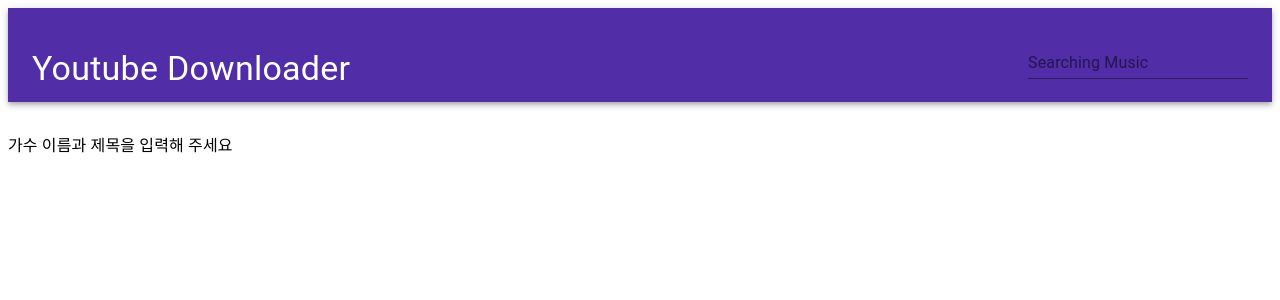
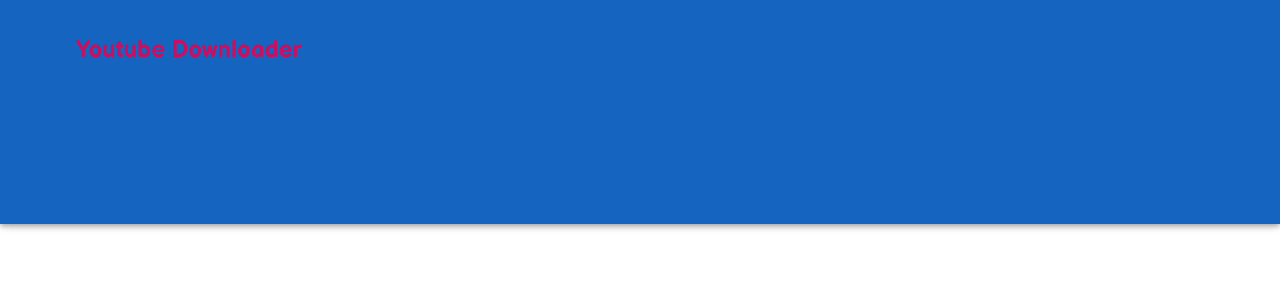
Before and after one commit to ChaMyungjun/yendi, a React app in the folder front-end/: page / in a window 1280 px wide. Shown: the top 300 px of the page. Built offline with nearby package versions, Linux system fonts and the light colour scheme.

Commit message:
main page style change

```diff
--- a/front-end/package.json
+++ b/front-end/package.json
@@ -19,6 +19,7 @@
     "@types/react": "^16.9.0",
     "@types/react-dom": "^16.9.0",
     "@types/react-redux": "^7.1.9",
+    "@types/react-router-dom": "^5.1.6",
     "@typescript-eslint/eslint-plugin": "^2.10.0",
     "@typescript-eslint/parser": "^2.10.0",
     "axios": "^0.20.0",
@@ -65,7 +66,9 @@
     "react-app-polyfill": "^1.0.6",
     "react-dev-utils": "^10.2.1",
     "react-dom": "^16.13.1",
+    "react-helmet-async": "^1.0.7",
     "react-redux": "^7.2.1",
+    "react-router-dom": "^5.2.0",
     "redux": "^4.0.5",
     "redux-actions": "^2.6.5",
     "redux-saga": "^1.1.3",
--- a/front-end/src/components/public/Appbar/SearchingAppbar.module.css
+++ b/front-end/src/components/public/Appbar/SearchingAppbar.module.css
@@ -1,16 +1,26 @@
+@import url("https://fonts.googleapis.com/css2?family=Fira+Code:wght@700&display=swap");
+@import url("https://fonts.googleapis.com/css2?family=Balsamiq+Sans:wght@700&display=swap");
+
 .form {
   display: flex;
   flex-direction: column;
   align-items: center;
-  padding-bottom: 2rem;
+  padding-bottom: 6.3rem;
   margin: 0 auto;
 }
 
 .title {
-  font-family: sans-serif;
+  font-family: "Balsamiq Sans", cursive;
+  font-weight: bolder;
+  text-decoration: none;
+  font-size: 1.5rem;
+  font-weight: 800;
+  padding-left: 3.25rem;
+  color: #c51162;
+
   flex-grow: 1;
   align-self: flex-end;
-  padding-top: 2.5rem;
+  padding-top: 2rem;
 }
 
 .toolBar {
--- a/front-end/src/components/public/Appbar/SearchingAppbar.tsx
+++ b/front-end/src/components/public/Appbar/SearchingAppbar.tsx
@@ -4,11 +4,12 @@
 import styles from "./SearchingAppbar.module.css";
 import SearchTitle from "../../search/searchTitle";
 import { createMuiTheme, ThemeProvider } from "@material-ui/core";
+import {Link} from 'react-router-dom'
 
 const theme = createMuiTheme({
   palette: {
     primary: {
-      main: "#512da8",
+      main: "#1565c0",
     },
     secondary: {
       main: "#ff6e40",
@@ -42,18 +43,12 @@
     return (
       <ThemeProvider theme={theme}>
         <div className={styles.form}>
-          <AppBar position="static">
+          <AppBar position="fixed" style = {{paddingBottom: "10rem"}}>
             <Toolbar className={styles.toolBar}>
-              <Typography
-                variant="h4"
-                component="h2"
-                noWrap
-                gutterBottom
-                className={styles.title}
-              >
+              <Link to = "/" className = {styles.title}>
                 Youtube Downloader
-              </Typography>
-              <SearchTitle handleTitleChange={this.props.handleChangeSearch} />
+              </Link>
+              {/* <SearchTitle handleTitleChange={this.props.handleChangeSearch} /> */}
             </Toolbar>
           </AppBar>
         </div>
--- a/front-end/src/index.tsx
+++ b/front-end/src/index.tsx
@@ -1,5 +1,6 @@
 import React from "react";
 import ReactDOM from "react-dom";
+import {BrowserRouter} from 'react-router-dom'
 import App from "./App";
 
 import { Provider } from "mobx-react";
@@ -9,7 +10,9 @@
 
 ReactDOM.render(
   <Provider store = {store}>
+    <BrowserRouter>
     <App />
+    </BrowserRouter>
   </Provider>,
   document.getElementById("root")
 );
```
Also changed, not shown: front-end/src/components/public/Menu/Menu.tsx (added, +44 -0 lines), 1 other file (tests, documents, lock files or other folders).
